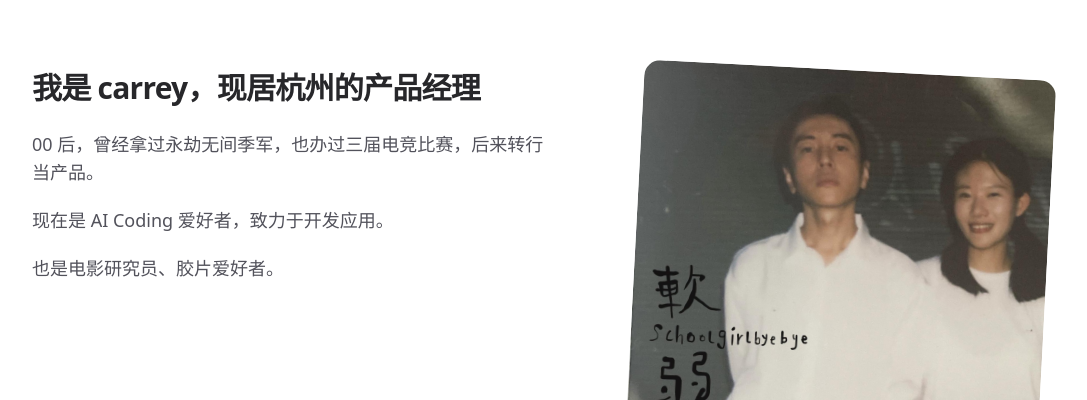
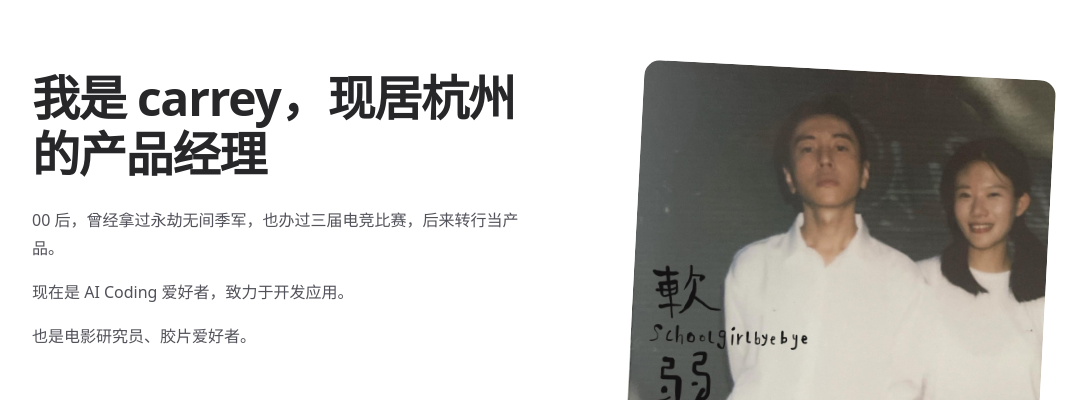
Before and after one commit to carreypro/personal-portfolio-next, a Next.js app: page /about in a window 1280 px wide. Shown: the part 122-522 px from the top of the page, without its empty margins (96-1183 px from the left). Built offline with nearby package versions, Linux system fonts and the light colour scheme; no server answers.

Commit message:
Revert previous changes and increase title font size

```diff
--- a/src/components/about/AboutMe.tsx
+++ b/src/components/about/AboutMe.tsx
@@ -4,13 +4,13 @@ import { aboutMeHeadline, aboutParagraphs } from '@/config/infoConfig'
 
 export default function AboutMe() {
   return (
-    <div>
-      <h1 className="text-3xl font-bold tracking-tight text-zinc-800 dark:text-zinc-100">
+    <div className="space-y-6">
+      <h1 className="text-5xl font-bold tracking-tight text-zinc-800 dark:text-zinc-100">
         {aboutMeHeadline}
       </h1>
-      <div className="mt-6 space-y-5 text-base leading-8 text-zinc-600 dark:text-zinc-400">
-        {aboutParagraphs.map((paragraph, index) => (
-          <p key={index} className="text-lg">
+      <div className="space-y-4">
+        {aboutParagraphs?.map((paragraph, index) => (
+          <p key={index} className="text-base text-zinc-600 dark:text-zinc-400">
             {paragraph}
           </p>
         ))}
```
